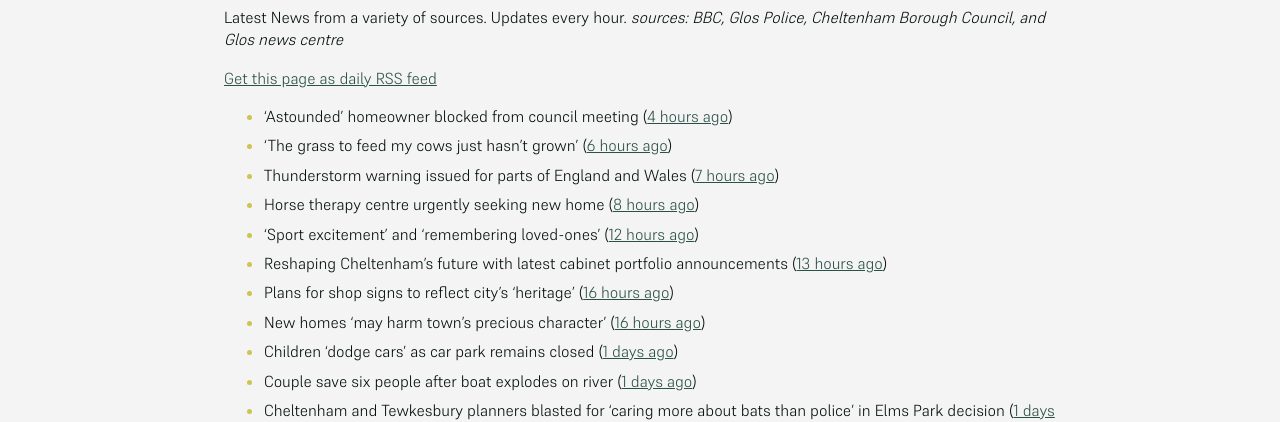
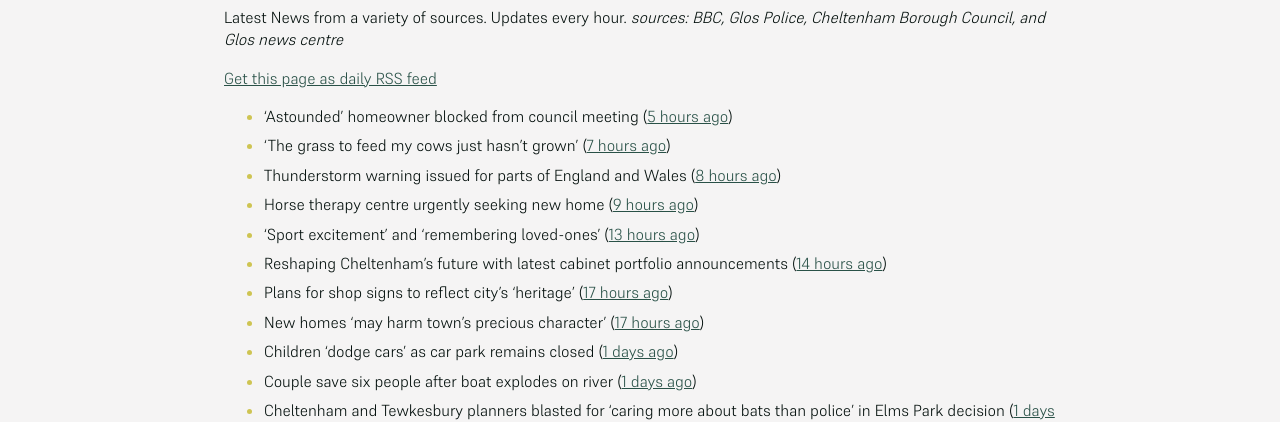
Before and after one commit to mat-0/cheltenham-open-data, a Jekyll site: the page built from _pages/news.md, in a window 1280 px wide. Shown: the part 267-689 px from the top of the page. Built offline with Jekyll 4.4.1, drawn with Linux system fonts in a browser that asks for light colours; some of the changed text lies outside the part shown.

Commit message:
Updated 2025-06-06 22:58:02

```diff
--- a/_pages/news.md
+++ b/_pages/news.md
@@ -12,14 +12,14 @@ _sources: BBC, Glos Police, Cheltenham Borough Council, and Glos news centre_
 [Get this page as daily RSS feed](/daily.rss)
 
 <!-- news_marker starts -->
-- 'Astounded' homeowner blocked from council meeting ([4 hours ago](https://www.bbc.com/news/articles/c5y2zdd83deo))
-- 'The grass to feed my cows just hasn't grown' ([6 hours ago](https://www.bbc.com/news/articles/cr4zp51rk9ro))
-- Thunderstorm warning issued for parts of England and Wales ([7 hours ago](https://www.bbc.com/news/articles/cq851x1y9eqo))
-- Horse therapy centre urgently seeking new home ([8 hours ago](https://www.bbc.com/news/articles/clyqx775r2yo))
-- 'Sport excitement' and 'remembering loved-ones' ([12 hours ago](https://www.bbc.com/news/articles/cly379zl9qwo))
-- Reshaping Cheltenham’s future with latest cabinet portfolio announcements ([13 hours ago](https://www.cheltenham.gov.uk/news/article/3018/reshaping_cheltenhams_future_with_latest_cabinet_portfolio_announcements))
-- Plans for shop signs to reflect city's 'heritage' ([16 hours ago](https://www.bbc.com/news/articles/c77153njmlko))
-- New homes 'may harm town's precious character' ([16 hours ago](https://www.bbc.com/news/articles/c5yxr023e19o))
+- 'Astounded' homeowner blocked from council meeting ([5 hours ago](https://www.bbc.com/news/articles/c5y2zdd83deo))
+- 'The grass to feed my cows just hasn't grown' ([7 hours ago](https://www.bbc.com/news/articles/cr4zp51rk9ro))
+- Thunderstorm warning issued for parts of England and Wales ([8 hours ago](https://www.bbc.com/news/articles/cq851x1y9eqo))
+- Horse therapy centre urgently seeking new home ([9 hours ago](https://www.bbc.com/news/articles/clyqx775r2yo))
+- 'Sport excitement' and 'remembering loved-ones' ([13 hours ago](https://www.bbc.com/news/articles/cly379zl9qwo))
+- Reshaping Cheltenham’s future with latest cabinet portfolio announcements ([14 hours ago](https://www.cheltenham.gov.uk/news/article/3018/reshaping_cheltenhams_future_with_latest_cabinet_portfolio_announcements))
+- Plans for shop signs to reflect city's 'heritage' ([17 hours ago](https://www.bbc.com/news/articles/c77153njmlko))
+- New homes 'may harm town's precious character' ([17 hours ago](https://www.bbc.com/news/articles/c5yxr023e19o))
 - Children 'dodge cars' as car park remains closed ([1 days ago](https://www.bbc.com/news/articles/c15v3072q04o))
 - Couple save six people after boat explodes on river ([1 days ago](https://www.bbc.com/news/articles/cq54p798dxlo))
 - Cheltenham and Tewkesbury planners blasted for ‘caring more about bats than police’ in Elms Park decision ([1 days ago](https://gloucesternewscentre.co.uk/cheltenham-and-tewkesbury-planners-blasted-for-caring-more-about-bats-than-police-in-elms-park-decision/))
```
Also changed, not shown: other parts of _pages/news.md (+2 -2 lines), _data/flood.json (+4 -4 lines), index.md (+4 -4 lines).
